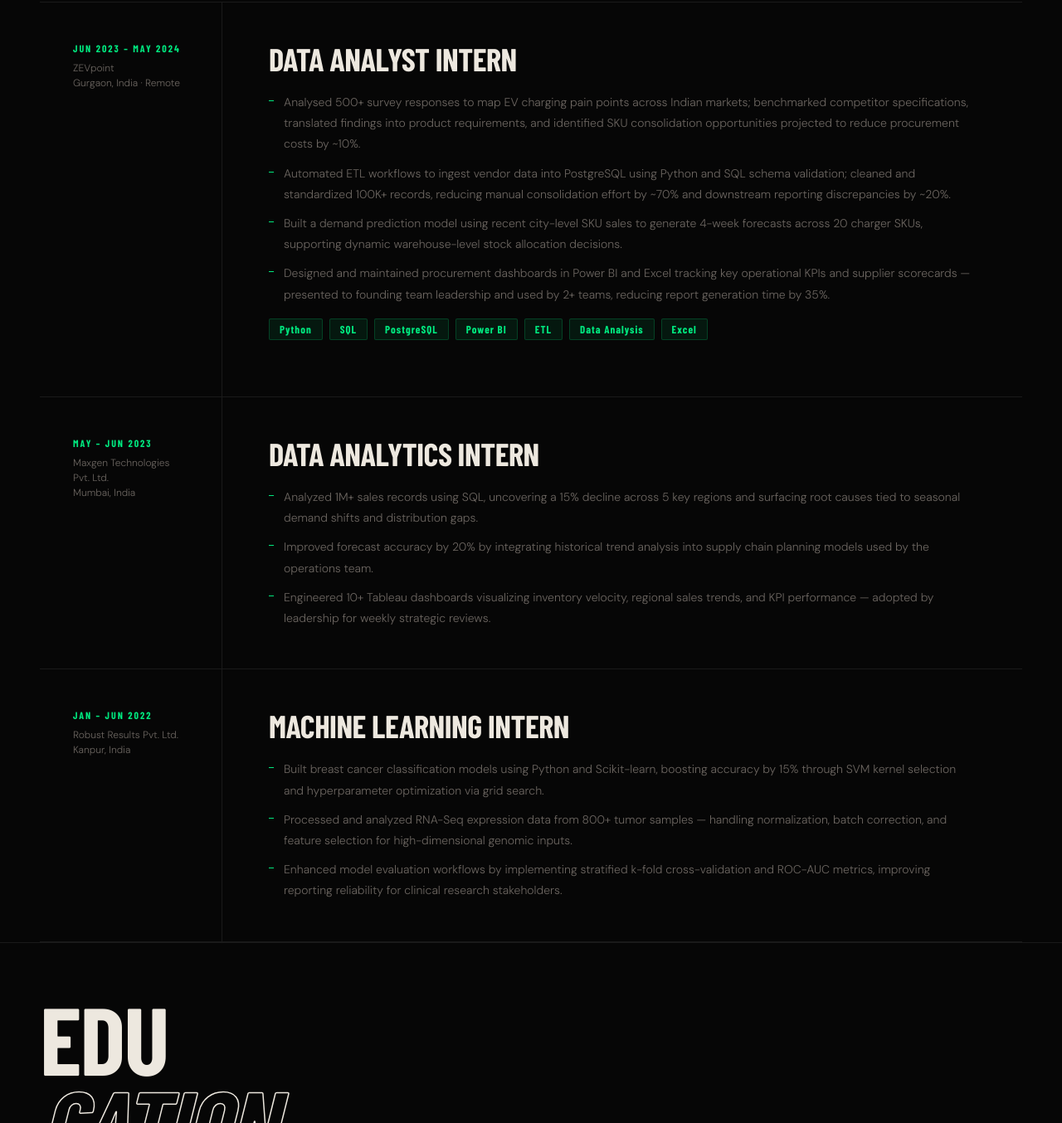
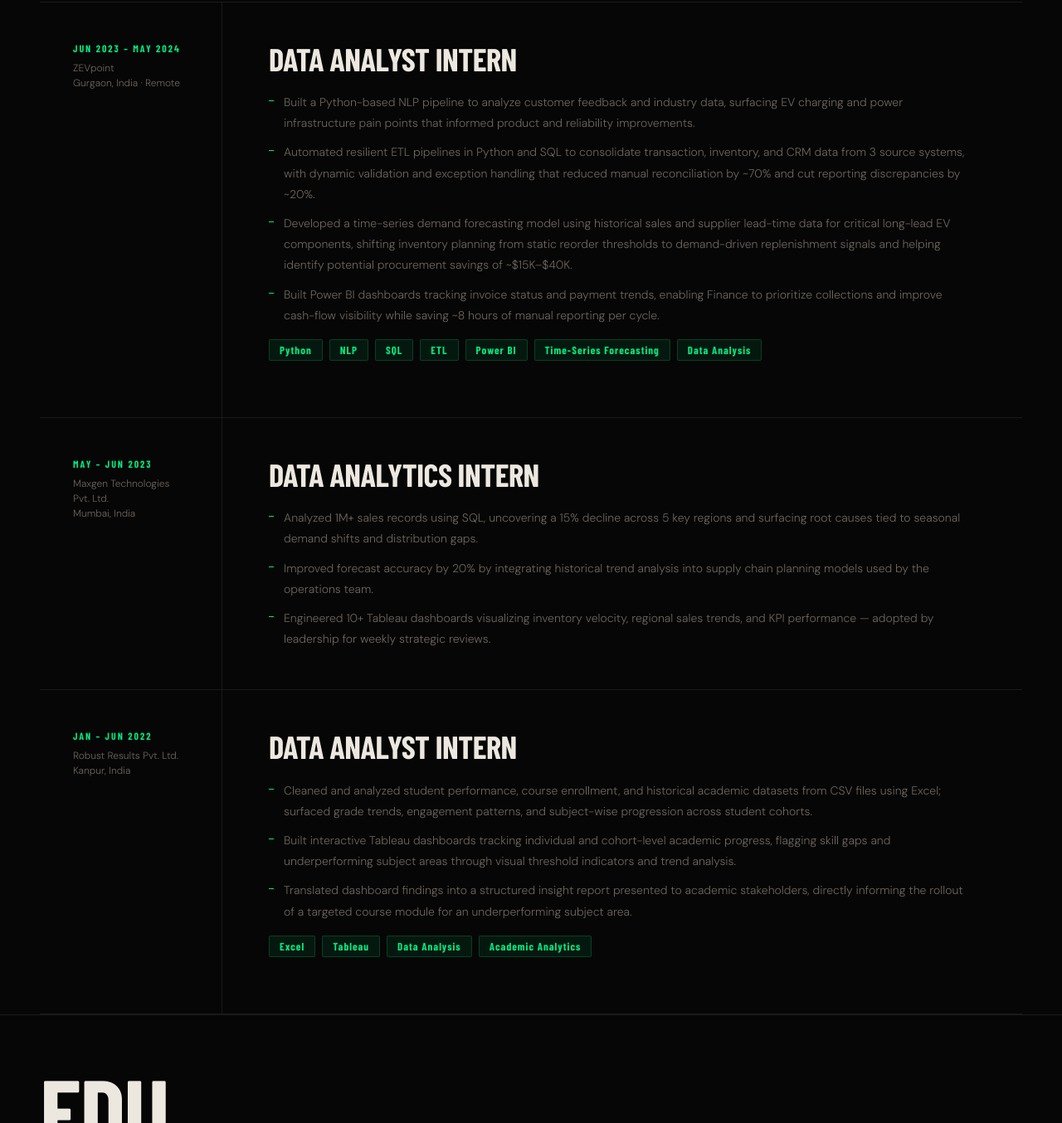
Before and after one commit to coderx-com/Portfolio, a plain HTML site: page index.html in a window 1280 px wide. Shown: the part 9830-11184 px from the top of the page at 83% size. Drawn offline with nearby package versions, Linux system fonts and the light colour scheme; a web font is replaced by a local one.

Commit message:
Update index.html

```diff
--- a/index.html
+++ b/index.html
@@ -523,7 +523,7 @@
 <div id="experience" class="big-section">
   <div class="big-section-header">
     <h2 class="big-title">Experi<br><em>ence</em></h2>
-    <p class="section-desc">Three industry roles spanning data analytics, ETL engineering, and applied machine learning.</p>
+    <p class="section-desc">Three industry roles spanning data analytics, ETL engineering, NLP, and academic data insights.</p>
   </div>
   <div class="exp-list">
     <div class="exp-item">
@@ -534,13 +534,13 @@
       <div class="exp-body">
         <div class="exp-role">Data Analyst Intern</div>
         <div class="exp-bullets">
-          <p class="exp-bullet">Analysed 500+ survey responses to map EV charging pain points across Indian markets; benchmarked competitor specifications, translated findings into product requirements, and identified SKU consolidation opportunities projected to reduce procurement costs by ~10%.</p>
-          <p class="exp-bullet">Automated ETL workflows to ingest vendor data into PostgreSQL using Python and SQL schema validation; cleaned and standardized 100K+ records, reducing manual consolidation effort by ~70% and downstream reporting discrepancies by ~20%.</p>
-          <p class="exp-bullet">Built a demand prediction model using recent city-level SKU sales to generate 4-week forecasts across 20 charger SKUs, supporting dynamic warehouse-level stock allocation decisions.</p>
-          <p class="exp-bullet">Designed and maintained procurement dashboards in Power BI and Excel tracking key operational KPIs and supplier scorecards — presented to founding team leadership and used by 2+ teams, reducing report generation time by 35%.</p>
+          <p class="exp-bullet">Built a Python-based NLP pipeline to analyze customer feedback and industry data, surfacing EV charging and power infrastructure pain points that informed product and reliability improvements.</p>
+          <p class="exp-bullet">Automated resilient ETL pipelines in Python and SQL to consolidate transaction, inventory, and CRM data from 3 source systems, with dynamic validation and exception handling that reduced manual reconciliation by ~70% and cut reporting discrepancies by ~20%.</p>
+          <p class="exp-bullet">Developed a time-series demand forecasting model using historical sales and supplier lead-time data for critical long-lead EV components, shifting inventory planning from static reorder thresholds to demand-driven replenishment signals and helping identify potential procurement savings of ~$15K–$40K.</p>
+          <p class="exp-bullet">Built Power BI dashboards tracking invoice status and payment trends, enabling Finance to prioritize collections and improve cash-flow visibility while saving ~8 hours of manual reporting per cycle.</p>
         </div>
         <div class="project-metrics" style="margin-top:16px;">
-          <span class="metric">Python</span><span class="metric">SQL</span><span class="metric">PostgreSQL</span><span class="metric">Power BI</span><span class="metric">ETL</span><span class="metric">Data Analysis</span><span class="metric">Excel</span>
+          <span class="metric">Python</span><span class="metric">NLP</span><span class="metric">SQL</span><span class="metric">ETL</span><span class="metric">Power BI</span><span class="metric">Time-Series Forecasting</span><span class="metric">Data Analysis</span>
         </div>
       </div>
     </div>
@@ -564,11 +564,14 @@
         <div class="exp-company">Robust Results Pvt. Ltd.<br>Kanpur, India</div>
       </div>
       <div class="exp-body">
-        <div class="exp-role">Machine Learning Intern</div>
+        <div class="exp-role">Data Analyst Intern</div>
         <div class="exp-bullets">
-          <p class="exp-bullet">Built breast cancer classification models using Python and Scikit-learn, boosting accuracy by 15% through SVM kernel selection and hyperparameter optimization via grid search.</p>
-          <p class="exp-bullet">Processed and analyzed RNA-Seq expression data from 800+ tumor samples — handling normalization, batch correction, and feature selection for high-dimensional genomic inputs.</p>
-          <p class="exp-bullet">Enhanced model evaluation workflows by implementing stratified k-fold cross-validation and ROC-AUC metrics, improving reporting reliability for clinical research stakeholders.</p>
+          <p class="exp-bullet">Cleaned and analyzed student performance, course enrollment, and historical academic datasets from CSV files using Excel; surfaced grade trends, engagement patterns, and subject-wise progression across student cohorts.</p>
+          <p class="exp-bullet">Built interactive Tableau dashboards tracking individual and cohort-level academic progress, flagging skill gaps and underperforming subject areas through visual threshold indicators and trend analysis.</p>
+          <p class="exp-bullet">Translated dashboard findings into a structured insight report presented to academic stakeholders, directly informing the rollout of a targeted course module for an underperforming subject area.</p>
+        </div>
+        <div class="project-metrics" style="margin-top:16px;">
+          <span class="metric">Excel</span><span class="metric">Tableau</span><span class="metric">Data Analysis</span><span class="metric">Academic Analytics</span>
         </div>
       </div>
     </div>
```
